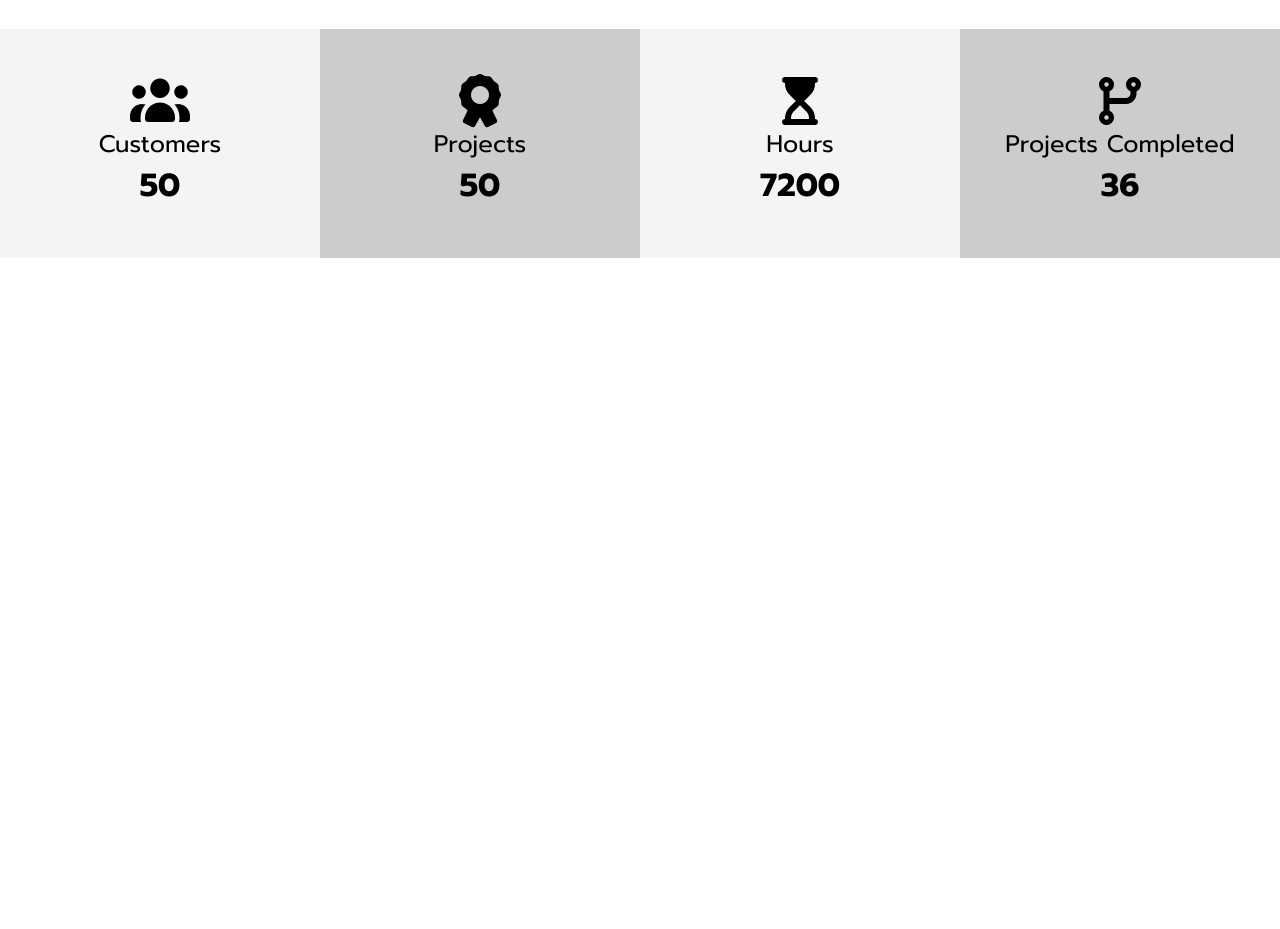
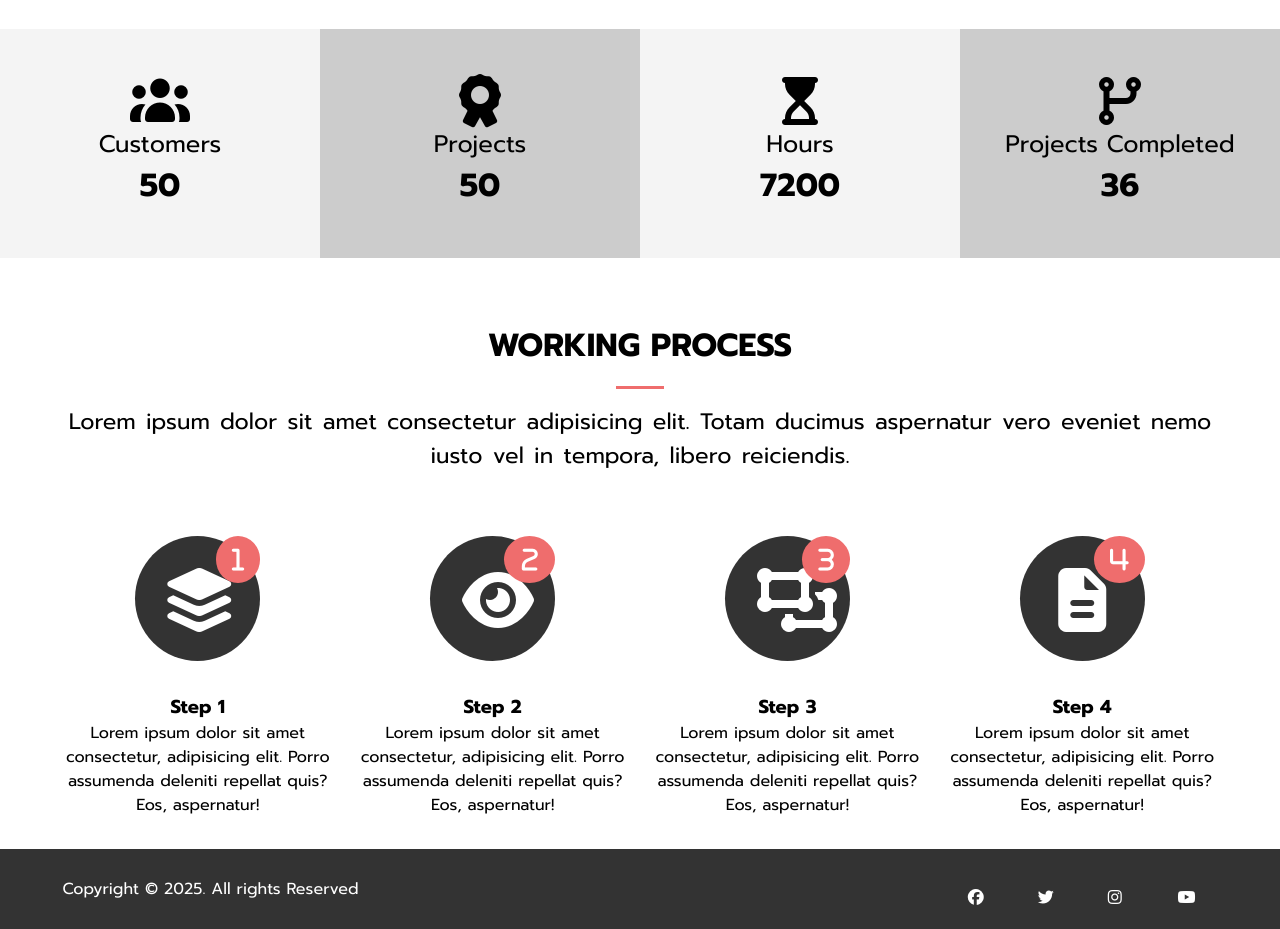
Before and after one commit to emirOksuz180/Freelancer-Project, a website: page public/index.html in a window 1280 px wide. Shown: the part 1477-2406 px from the top of the page. Before the commit the page ends 1767 px from the top, so only its background shows below. Drawn offline with nearby package versions, Linux system fonts and the light colour scheme.

Commit message:
complete process and footer sections

```diff
--- a/public/index.html
+++ b/public/index.html
@@ -1,21 +1,32 @@
 <!DOCTYPE html>
 <html lang="en">
   <head>
-  <meta charset="UTF-8">
-  <meta name="viewport" content="width=device-width, initial-scale=1.0">
+    <meta charset="UTF-8" />
+    <meta name="viewport" content="width=device-width, initial-scale=1.0" />
     <title>Document</title>
-  <link href="https://fonts.googleapis.com/css2?family=Prompt:ital,wght@0,100;0,200;0,300;0,400;0,500;0,600;0,700;0,800;0,900;1,100;1,200;1,300;1,400;1,500;1,600;1,700;1,800;1,900&display=swap" rel="stylesheet">
-  <link rel="stylesheet" href="https://cdnjs.cloudflare.com/ajax/libs/font-awesome/7.0.0/css/all.min.css" integrity="sha512-DxV+EoADOkOygM4IR9yXP8Sb2qwgidEmeqAEmDKIOfPRQZOWbXCzLC6vjbZyy0vPisbH2SyW27+ddLVCN+OMzQ==" crossorigin="anonymous" referrerpolicy="no-referrer" />
-  <link rel="stylesheet"href="https://cdnjs.cloudflare.com/ajax/libs/animate.css/4.1.1/animate.min.css"/>
-  <link rel="stylesheet" href="css/main.css">
+    <link
+      href="https://fonts.googleapis.com/css2?family=Prompt:ital,wght@0,100;0,200;0,300;0,400;0,500;0,600;0,700;0,800;0,900;1,100;1,200;1,300;1,400;1,500;1,600;1,700;1,800;1,900&display=swap"
+      rel="stylesheet"
+    />
+    <link
+      rel="stylesheet"
+      href="https://cdnjs.cloudflare.com/ajax/libs/font-awesome/7.0.0/css/all.min.css"
+      integrity="sha512-DxV+EoADOkOygM4IR9yXP8Sb2qwgidEmeqAEmDKIOfPRQZOWbXCzLC6vjbZyy0vPisbH2SyW27+ddLVCN+OMzQ=="
+      crossorigin="anonymous"
+      referrerpolicy="no-referrer"
+    />
+    <link
+      rel="stylesheet"
+      href="https://cdnjs.cloudflare.com/ajax/libs/animate.css/4.1.1/animate.min.css"
+    />
+    <link rel="stylesheet" href="css/main.css" />
   </head>
   <body>
-
     <!-- header -->
     <header id="header__home">
       <div class="container">
         <nav class="main-nav">
-        <img src="img/logo.png" alt="" class="main-nav__logo">
+          <img src="img/logo.png" alt="" class="main-nav__logo" />
           <ul class="main-nav__items">
             <li><a href="index.html" class="active">Home</a></li>
             <li><a href="about.html">About</a></li>
@@ -24,13 +35,15 @@
           </ul>
         </nav>
         <div class="header-content">
-        <h1>I' m Emir Oksuz
-          <span class="typewrite" data-period="1000"
-           data-type= '["Developer", ".NET Development" ,"Full-Stack Development"]'></span>
+          <h1>
+            I'm Emir Oksuz
+            <span
+              class="typewrite"
+              data-period="1000"
+              data-type='["Developer", ".NET Development" ,"Full-Stack Development"]'
+            ></span>
           </h1>
-        <a href="#" class="btn-light  animate__animated animate__swing my-2">
-          View My Profile
-        </a>
+          <!-- <a href="#" class="btn-light  animate__animated animate__swing my-2">View My Profile </a> -->
         </div>
       </div>
     </header>
@@ -41,45 +54,59 @@
         <h2 class="section-title">Introduction</h2>
         <div class="border-bottom"></div>
         <p class="lead">
-        Lorem ipsum dolor sit amet, consectetur adipisicing elit. Deleniti, sit veniam. Illum, sit. Qui at quaerat expedita labore, numquam alias aut blanditiis, asperiores impedit voluptas quam quidem rem obcaecati possimus!
+          Lorem ipsum dolor sit amet, consectetur adipisicing elit. Deleniti, sit
+          veniam. Illum, sit. Qui at quaerat expedita labore, numquam alias aut
+          blanditiis, asperiores impedit voluptas quam quidem rem obcaecati
+          possimus!
         </p>
         <div class="skills my-3">
           <div>
             <i class="fa-solid fa-code-fork fa-3x"></i>
             <h3>JavaScript</h3>
-          <p>Lorem ipsum dolor sit amet consectetur, adipisicing elit. Quos, iste?</p>
+            <p>
+              Lorem ipsum dolor sit amet consectetur, adipisicing elit. Quos,
+              iste?
+            </p>
           </div>
 
           <div>
             <i class="fa-solid fa-laptop-code fa-3x"></i>
             <h3>Asp.NET</h3>
-          <p>Lorem ipsum dolor sit amet consectetur, adipisicing elit. Quos, iste?</p>
+            <p>
+              Lorem ipsum dolor sit amet consectetur, adipisicing elit. Quos,
+              iste?
+            </p>
           </div>
 
           <div>
             <i class="fa-solid fa-bug fa-3x"></i>
             <h3>Python</h3>
-          <p>Lorem ipsum dolor sit amet consectetur, adipisicing elit. Quos, iste?</p>
+            <p>
+              Lorem ipsum dolor sit amet consectetur, adipisicing elit. Quos,
+              iste?
+            </p>
           </div>
 
           <div>
             <i class="fa-solid fa-code fa-3x"></i>
             <h3>Databases</h3>
-          <p>Lorem ipsum dolor sit amet consectetur, adipisicing elit. Quos, iste?</p>
+            <p>
+              Lorem ipsum dolor sit amet consectetur, adipisicing elit. Quos,
+              iste?
+            </p>
           </div>
         </div>
       </div>
     </section>
 
-
     <!-- section b -->
-
     <section id="home__b" class="text-center py-2">
       <div class="container">
         <h2 class="section-title">Profile</h2>
         <div class="border-bottom"></div>
         <p class="lead">
-        Lorem ipsum dolor sit amet consectetur adipisicing elit. Accusantium distinctio minima cumque laboriosam ea laudantium!
+          Lorem ipsum dolor sit amet consectetur adipisicing elit. Accusantium
+          distinctio minima cumque laboriosam ea laudantium!
         </p>
       </div>
       <div class="profile">
@@ -117,9 +144,75 @@
       </div>
     </section>
 
+    <!-- section c -->
+    <section id="home__c" class="text-center py-2">
+      <div class="container">
+        <h2 class="section-title">Working Process</h2>
+        <div class="border-bottom"></div>
+        <p class="lead">
+          Lorem ipsum dolor sit amet consectetur adipisicing elit. Totam ducimus
+          aspernatur vero eveniet nemo iusto vel in tempora, libero reiciendis.
+        </p>
+        <div class="process">
+          <div>
+            <i class="fa-solid fa-layer-group fa-4x process__icon my-2">
+              <div class="process__step">1</div>
+            </i>
+            <h3>Step 1</h3>
+            <p>
+              Lorem ipsum dolor sit amet consectetur, adipisicing elit. Porro
+              assumenda deleniti repellat quis? Eos, aspernatur!
+            </p>
+          </div>
+          <div>
+            <i class="fa-solid fa-eye fa-4x process__icon my-2">
+              <div class="process__step">2</div>
+            </i>
+            <h3>Step 2</h3>
+            <p>
+              Lorem ipsum dolor sit amet consectetur, adipisicing elit. Porro
+              assumenda deleniti repellat quis? Eos, aspernatur!
+            </p>
+          </div>
+          <div>
+            <i class="fas fa-object-ungroup fa-4x process__icon my-2">
+              <div class="process__step">3</div>
+            </i>
+            <h3>Step 3</h3>
+            <p>
+              Lorem ipsum dolor sit amet consectetur, adipisicing elit. Porro
+              assumenda deleniti repellat quis? Eos, aspernatur!
+            </p>
+          </div>
+          <div>
+            <i class="fas fa-file-alt fa-4x process__icon my-2">
+              <div class="process__step">4</div>
+            </i>
+            <h3>Step 4</h3>
+            <p>
+              Lorem ipsum dolor sit amet consectetur, adipisicing elit. Porro
+              assumenda deleniti repellat quis? Eos, aspernatur!
+            </p>
+          </div>
+        </div>
+      </div>
+    </section>
+
+    <!-- footer -->
+
+    <footer id="main-footer">
+      <div class="footer-content container">
+        <p>Copyright &copy; 2025. All rights Reserved</p>
+        <div class="social">
+          <i class="fab fa-facebook"></i>
+          <i class="fab fa-twitter"></i>
+          <i class="fab fa-instagram"></i>
+          <i class="fab fa-youtube"></i>
+        </div>
+      </div>
+    </footer>
+
     <script src="js/jquery.min.js"></script>
     <script src="js/type-writer.js"></script>
-
-
   </body>
 </html>
--- a/scss/_footer.scss
+++ b/scss/_footer.scss
@@ -0,0 +1,31 @@
+@use "variables";
+
+#main-footer {
+    background: variables.$dark-color;
+    color: #fff;
+    height: 5rem;
+
+    .footer-content {
+        display: flex;
+        justify-content: space-between;
+        align-items: center;
+        height: 5rem;
+
+        .social .fab {
+            margin-right: 1rem;
+            width: 40px;
+            height: 40px;
+            border-radius: 50%;
+            text-align: center;
+            padding: 1.5rem;
+            transition: all .6s;
+
+
+            &:hover {
+                background: variables.$primary-color;
+                cursor: pointer;
+                border-radius: 50%;
+            }
+        }
+    }
+}
--- a/scss/_home.scss
+++ b/scss/_home.scss
@@ -1,34 +1,31 @@
 @use "variables";
 
 #home {
-  //home section a
-
+    // home section a
     &__a {
         .skills {
             display: grid;
-      grid-template-columns: repeat(4 , 1fr);
+            grid-template-columns: repeat(4, 1fr);
             gap: 1rem;
             margin-bottom: 2.5rem;
-    }
 
             i {
                 color: variables.$primary-color;
                 padding-bottom: .5rem;
             }
         }
+    }
 
-  //home seciton b
-
+    // home section b
     &__b {
         .profile {
             display: grid;
-      grid-template-columns: repeat(4 , 1fr);
+            grid-template-columns: repeat(4, 1fr);
 
             li {
                 &.title {
                     font-size: 1.5rem;
                 }
-
                 &.number {
                     font-size: 2rem;
                     font-weight: bold;
@@ -46,8 +43,48 @@
                     background-color: variables.$medium-color;
                 }
             }
-
         }
     }
 
+    // home section c
+    &__c {
+        .process {
+            display: grid;
+            grid-template-columns: repeat(4, 1fr);
+            gap: 1.5rem;
+            text-align: center;
+
+            &__step {
+                position: absolute;
+                top: 0;
+                right: 0;
+                font-size: 25px;
+                background: variables.$primary-color;
+                border-radius: 50%;
+                line-height: 15px;
+                padding: 1rem;
+                transition: all 1s;
             }
+
+            &__icon {
+                position: relative;
+                width: 125px;
+                height: 125px;
+                border-radius: 50%;
+                background: variables.$dark-color;
+                color: #fff;
+                padding: 2rem;
+                text-align: center;
+
+                &:hover {
+                    background: variables.$primary-color;
+                    cursor: pointer;
+
+                    .process__step {
+                        background-color: variables.$dark-color;
+                    }
+                }
+            }
+        }
+    }
+}
```
Also changed, not shown: public/css/main.css, 1 other file. Lines whose indentation alone changed are shown as unchanged.
